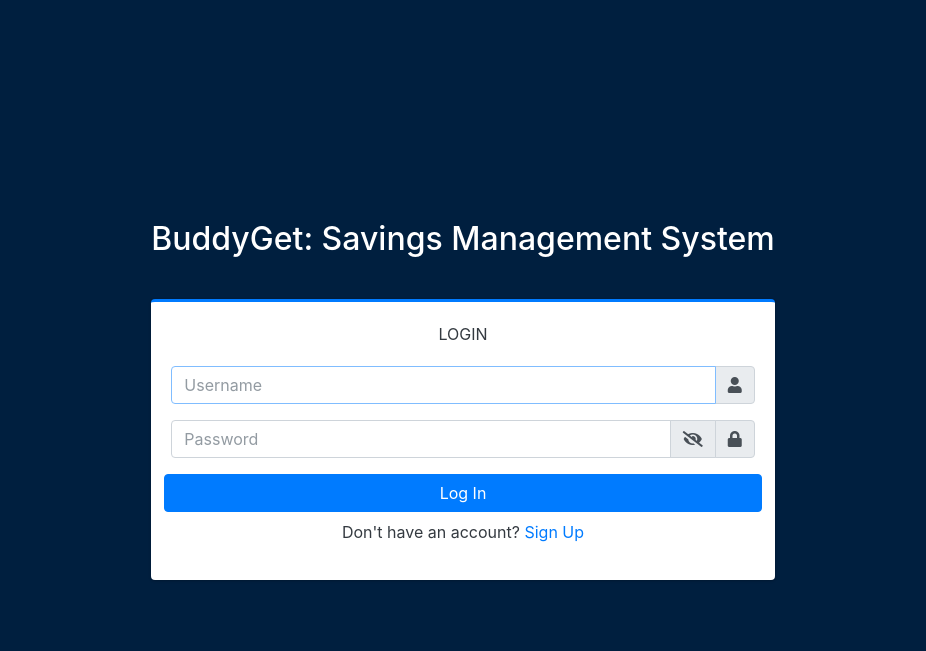
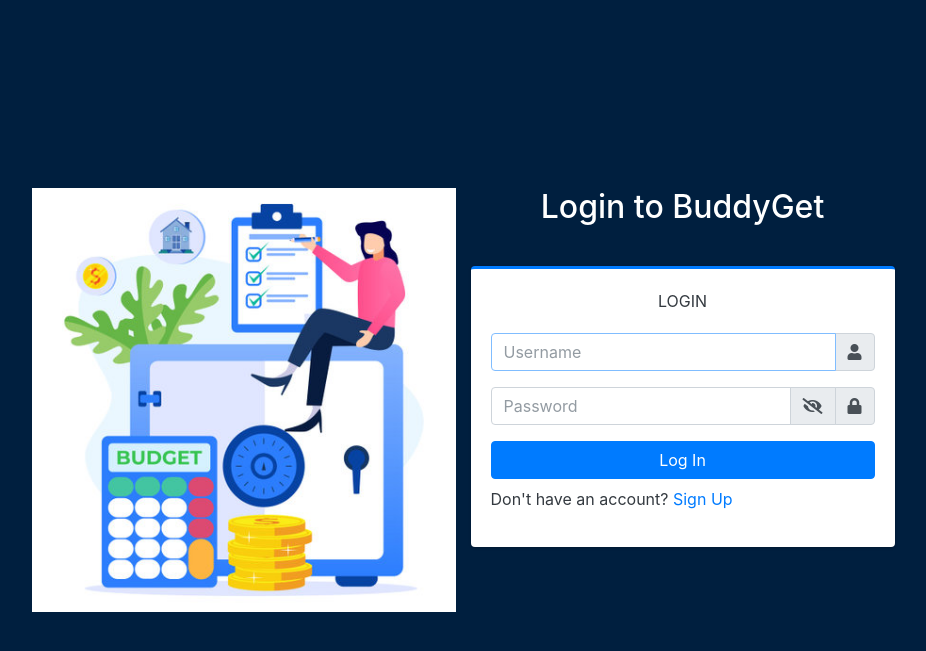
Before and after one commit to Aryhan-Nrtea/HAHA, a PHP site: page /BuddyGet/admin/login.php in a window 1280 px wide. Shown: the top 651 px of the page, without its empty margins (177-1103 px from the left). Run offline with PHP 8.4, Linux system fonts and the light colour scheme; data comes from the database, SQL or seed files in the repository; some libraries are stand-ins or nearby versions.

Commit message:
finalized

```diff
--- a/admin/budgetReport/index.php
+++ b/admin/budgetReport/index.php
@@ -106,7 +106,7 @@ $user_id = $user['id'];
     $(function() {
         $('#filter-form').submit(function(e) {
             e.preventDefault()
-            location.href = "./?page=reports/budget&date_start=" + $('[name="date_start"]').val() + "&date_end=" + $('[name="date_end"]').val()
+            location.href = "./?page=budgetReport/index&date_start=" + $('[name="date_start"]').val() + "&date_end=" + $('[name="date_end"]').val()
         })
 
         $('#printBTN').click(function() {
--- a/admin/expenseReport/index.php
+++ b/admin/expenseReport/index.php
@@ -109,7 +109,7 @@ $user_id = $user['id'];
     $(function() {
         $('#filter-form').submit(function(e) {
             e.preventDefault()
-            location.href = "./?page=reports/expense&date_start=" + $('[name="date_start"]').val() + "&date_end=" + $('[name="date_end"]').val()
+            location.href = "./?page=expenseReport/index&date_start=" + $('[name="date_start"]').val() + "&date_end=" + $('[name="date_end"]').val()
         })
 
         $('#printBTN').click(function() {
--- a/admin/inc/topBarNav.php
+++ b/admin/inc/topBarNav.php
@@ -49,8 +49,8 @@
           <li class="nav-item">
             <div class="btn-group nav-link">
                   <button type="button" class="btn btn-rounded badge badge-light dropdown-toggle dropdown-icon" data-toggle="dropdown">
-                    <span><img src="<?php echo validate_image($_settings->userdata('avatar')) ?>" class="img-circle elevation-2 user-img" alt="User Image"></span>
-                    <span class="ml-3"><?php echo ucwords($_settings->userdata('firstname').' '.$_settings->userdata('lastname')) ?></span>
+
+                    <span class="ml-3"><?php echo ucwords($_settings->userdata('username')) ?></span>
                     <span class="sr-only">Toggle Dropdown</span>
                   </button>
                   <div class="dropdown-menu" role="menu">
--- a/admin/login.php
+++ b/admin/login.php
@@ -1,33 +1,28 @@
-
 <?php require_once('../config.php');
 require_once('Login.php'); // Include the Login class file
-
 ?>
 <!DOCTYPE html>
 <html lang="en" class="" style="height: auto;">
 <?php require_once('inc/header.php') ?>
 
-<body class="hold-transition login-page bg-navy"  >
-
-
+<body class="hold-transition login-page bg-navy">
     <script>
         start_loader()
     </script>
 
-
-
-
-    <main class="d-flex" >
-
-
+    <main class="d-flex">
         <div class="login-box _form w-100 mx-4">
-            <h2 class="text-center mb-4 pb-3"><?php echo $_settings->info('name') ?>
-            </h2>
-            <!-- /.login-logo -->
+            <div class="row">
+                <!-- Image column -->
+                <div class="col-md-6 d-none d-md-block">
+                    <img src="../assets/images/login-img.jpg" class="img-fluid" alt="Login Image">
+                </div>
+                <!-- Login form column -->
+                <div class="col-md-6">
+                    <h2 class="text-center mb-4 pb-3">Login to BuddyGet</h2>
                     <div class="card card-outline card-primary w-100">
                         <div class="card-body w-100 h-100">
                             <p class="login-box-msg text-dark">LOGIN</p>
-
                             <form id="login-frm" action="" method="post">
                                 <div class="input-group mb-3">
                                     <input type="text" class="form-control" name="username" placeholder="Username" autofocus>
@@ -37,12 +32,8 @@ require_once('Login.php'); // Include the Login class file
                                         </div>
                                     </div>
                                 </div>
-                        <div>
-
-                        </div>
                                 <div class="input-group mb-3 position-relative">
                                     <input type="password" class="form-control" name="password" placeholder="Password">
-
                                     <div class="input-group-append">
                                         <div class="input-group-text">
                                             <span class="fas fa-eye-slash toggle-password"></span>
@@ -54,29 +45,17 @@ require_once('Login.php'); // Include the Login class file
                                         </div>
                                     </div>
                                 </div>
-
-                        <!-- <p class="fas fa-eye text-dark position-absolute z-2 "></p> -->
-                        <i class="bi bi-2-circle"></i>
-                        <div class="row justify-content-center">
-                            <!-- /.col -->
                                 <button type="submit" value="login" class="btn btn-primary btn-block">Log In</button>
-
                                 <p class="text-dark mt-2 d-block mx-auto">Don't have an account? <span><a href="./register.php">Sign Up</a></span></p>
-                            <!-- /.col -->
-                        </div>
                             </form>
-
-
-
                         </div>
                         <!-- /.card-body -->
                     </div>
                     <!-- /.card -->
                 </div>
-
-
+            </div>
+        </div>
     </main>
-
 
     <!-- jQuery -->
     <script src="plugins/jquery/jquery.min.js"></script>
@@ -100,7 +79,6 @@ require_once('Login.php'); // Include the Login class file
                 }
             });
         });
-
     </script>
 </body>
 
--- a/admin/reports/budget.php
+++ b/admin/reports/budget.php
@@ -1,4 +1,4 @@
-<style>
+<!-- <style>
     table td,
     table th {
         padding: 3px !important;
@@ -126,4 +126,4 @@ $user_id = $user['id'];
             }, 500)
         })
     })
-</script>
+</script> -->
--- a/initialize.php
+++ b/initialize.php
@@ -1,9 +1,9 @@
 <?php
 $dev_data = array('id' => '-1', 'firstname' => 'Developer', 'lastname' => '', 'username' => 'dev_oretnom', 'password' => '5da283a2d990e8d8512cf967df5bc0d0', 'last_login' => '', 'date_updated' => '', 'date_added' => '');
-if (!defined('base_url')) define('base_url', 'http://localhost/system-budget/');
+if (!defined('base_url')) define('base_url', 'http://localhost/BuddyGet/');
 if (!defined('base_app')) define('base_app', str_replace('\\', '/', __DIR__) . '/');
 if (!defined('dev_data')) define('dev_data', $dev_data);
 if (!defined('DB_SERVER')) define('DB_SERVER', "localhost");
 if (!defined('DB_USERNAME')) define('DB_USERNAME', "root");
 if (!defined('DB_PASSWORD')) define('DB_PASSWORD', "");
-if (!defined('DB_NAME')) define('DB_NAME', "expense_budget_db");
+if (!defined('DB_NAME')) define('DB_NAME', "buddygetDB");
```
Also changed, not shown: admin/expense/manage_expense.php (+3 -6 lines), admin/home.php (+3 -21 lines), admin/register.php (+13 -17 lines), admin/user/index.php (+4 -4 lines), assets/images/login-img.jpg (added), database/buddygetDB.sql (renamed from database/expense_budget_db.sql). Lines whose indentation alone changed are shown as unchanged.
